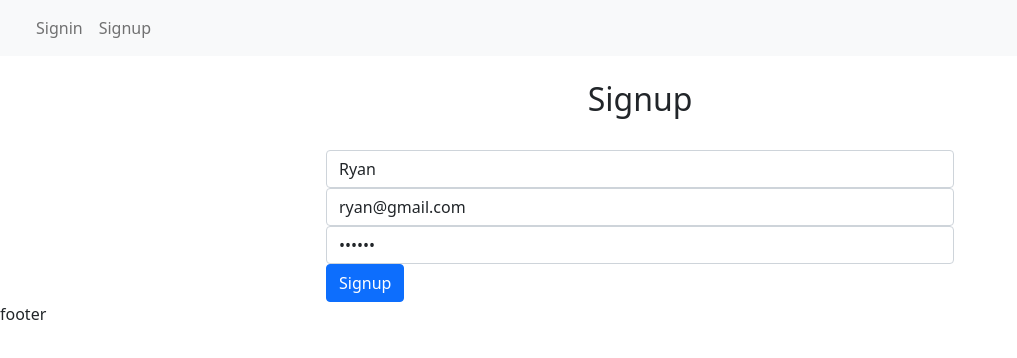
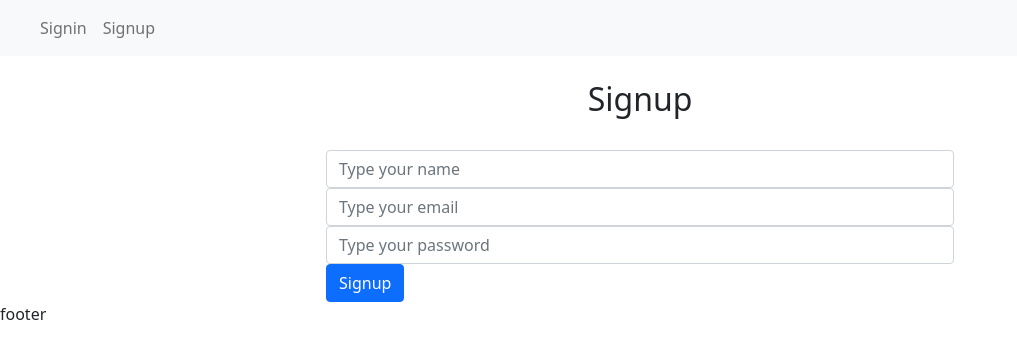
Before and after one commit to scottstossel/expressocode-frontend-next, a Next.js app: page /signup in a window 1280 px wide. Shown: the top 358 px of the page, without its empty margins (0-1017 px from the left). Built offline with nearby package versions, Linux system fonts and the light colour scheme.

Commit message:
resolved sign up issue and browser errors associated with navbar

```diff
--- a/components/Header.js
+++ b/components/Header.js
@@ -1,6 +1,6 @@
-import { useState } from "react";
-import Link from "next/link";
-import { APP_NAME } from "../config";
+import { useState } from 'react';
+import Link from 'next/link';
+import { APP_NAME } from '../config';
 import {
   Collapse,
   Navbar,
@@ -12,30 +12,31 @@ import {
   UncontrolledDropdown,
   DropdownToggle,
   DropdownMenu,
-  DropdownItem,
-  NavbarText,
-} from "reactstrap";
+  DropdownItem
+} from 'reactstrap';
 
 const Header = () => {
   const [isOpen, setIsOpen] = useState(false);
 
-  const toggle = () => setIsOpen(!isOpen);
+  const toggle = () => {
+    setIsOpen(!isOpen);
+  };
 
   return (
     <div>
-      <Navbar color="light" light expand="md" className="container-fluid">
+      <Navbar color="light" light expand="md">
         <Link href="/">
-          <NavbarBrand>{APP_NAME}</NavbarBrand>
+          <NavLink className="font-weight-bold">{APP_NAME}</NavLink>
         </Link>
         <NavbarToggler onClick={toggle} />
         <Collapse isOpen={isOpen} navbar>
-          <Nav className="mr-auto" navbar>
+          <Nav className="ml-auto" navbar>
             <NavItem>
               <Link href="/signin">
                 <NavLink>Signin</NavLink>
               </Link>
             </NavItem>
-            <NavItem className="ml-auto">
+            <NavItem>
               <Link href="/signup">
                 <NavLink>Signup</NavLink>
               </Link>
--- a/components/auth/SignupComponent.js
+++ b/components/auth/SignupComponent.js
@@ -3,9 +3,9 @@ import { signup } from '../../actions/auth';
 
 const SignupComponent = () => {
     const [values, setValues] = useState({
-        name: 'Ryan',
-        email: 'ryan@gmail.com',
-        password: 'rrrrrr',
+        name: '',
+        email: '',
+        password: '',
         error: '',
         loading: false,
         message: '',
@@ -19,7 +19,7 @@ const SignupComponent = () => {
         // console.table({ name, email, password, error, loading, message, showForm });
         setValues({ ...values, loading: true, error: false });
         const user = { name, email, password };
-        console.log(data);
+
         signup(user).then(data => {
             if (data.error) {
                 setValues({ ...values, error: data.error, loading: false });
--- a/config.js
+++ b/config.js
@@ -1,6 +1,6 @@
 import getConfig from 'next/config';
 const {publicRuntimeConfig} = getConfig();
 
-export const API = publicRuntimeConfig.PRODUCTION ? 'https://expressocode.com' : 'http://localhost:8000';
+export const API = publicRuntimeConfig.PRODUCTION ? 'https://expressocode.com' : 'http://localhost:8000/api';
 
 export const APP_NAME = publicRuntimeConfig.APP_NAME;
```
